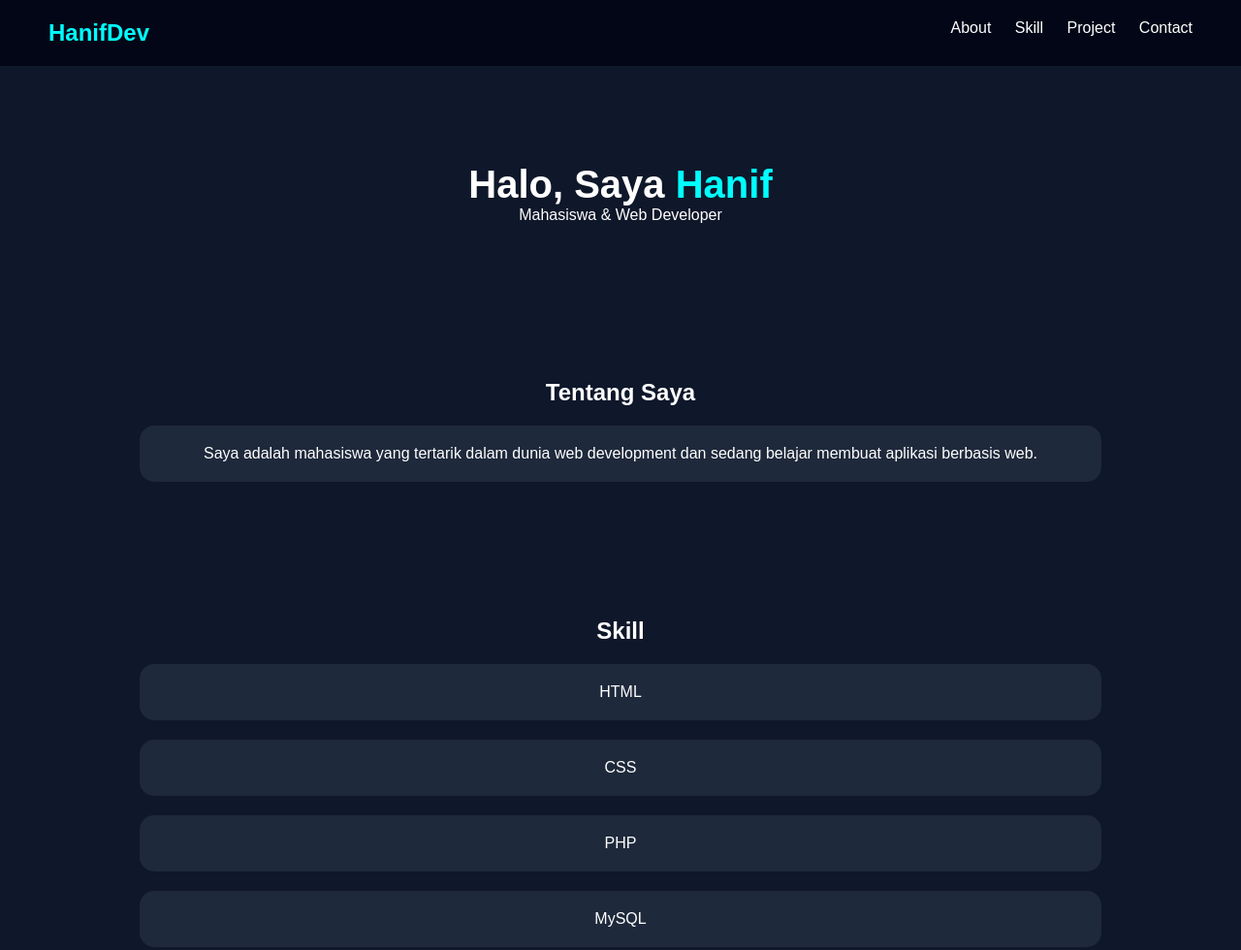
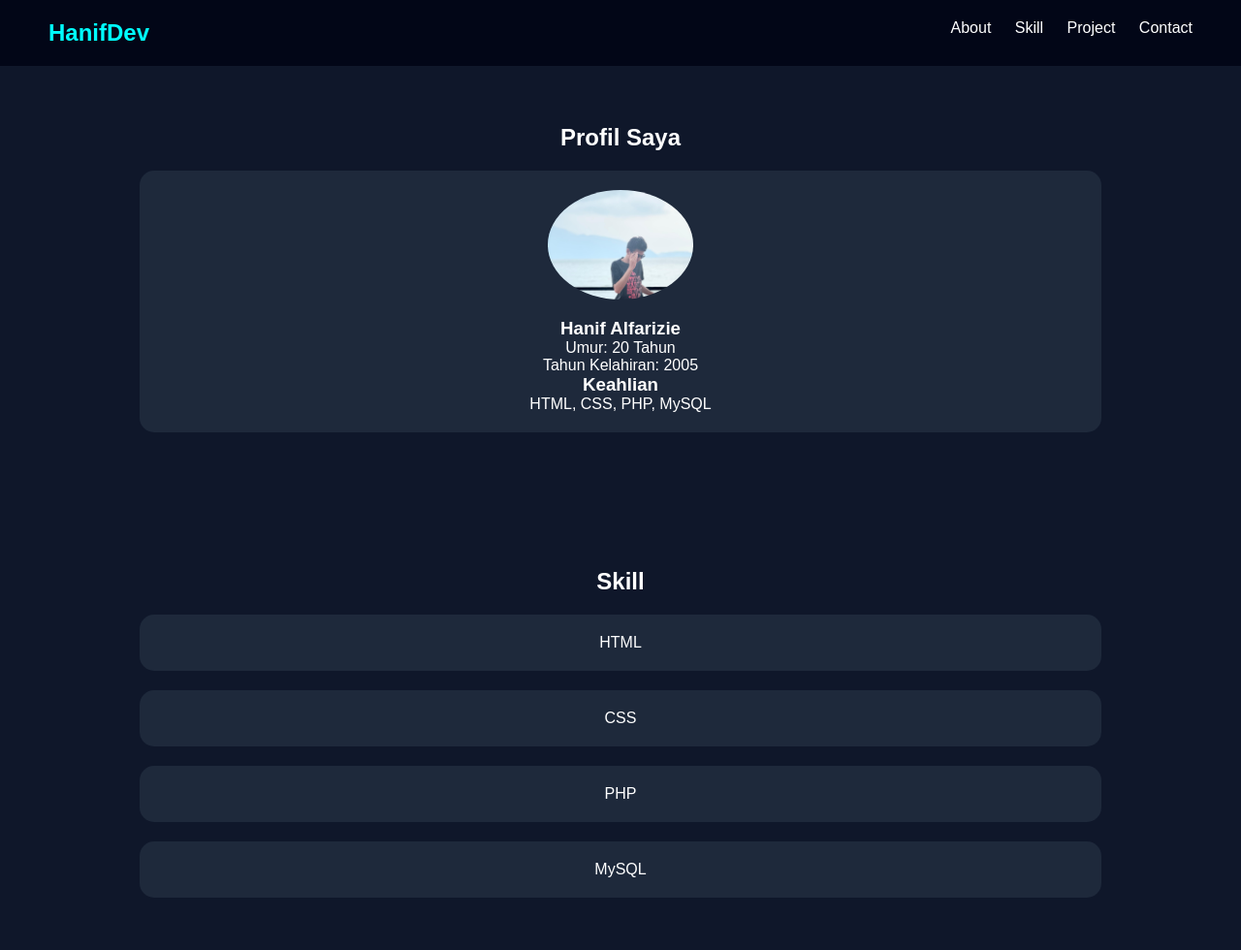
Before and after one commit to alfariziehanif45-jpg/portofolio, a plain HTML site: page index.html in a window 1280 px wide. Shown: the top 980 px of the page at 97% size. Drawn offline with Linux system fonts and the light colour scheme.

Commit message:
Update index.html

```diff
--- a/index.html
+++ b/index.html
@@ -92,16 +92,19 @@ footer {
 </nav>
 
 <!-- Hero -->
-<section class="hero">
-    <h1>Halo, Saya <span>Hanif</span></h1>
-    <p>Mahasiswa & Web Developer</p>
-</section>
+<!-- Profile -->
+<section class="section">
+    <h2>Profil Saya</h2>
 
-<!-- About -->
-<section id="about" class="section">
-    <h2>Tentang Saya</h2>
     <div class="card">
-        <p>Saya adalah mahasiswa yang tertarik dalam dunia web development dan sedang belajar membuat aplikasi berbasis web.</p>
+        <img src="foto.jpg" alt="Foto Profil" style="width:150px; border-radius:50%; margin-bottom:15px;">
+
+        <h3>Hanif Alfarizie</h3>
+        <p>Umur: 20 Tahun</p>
+        <p>Tahun Kelahiran: 2005</p>
+
+        <h3>Keahlian</h3>
+        <p>HTML, CSS, PHP, MySQL</p>
     </div>
 </section>
 
```
